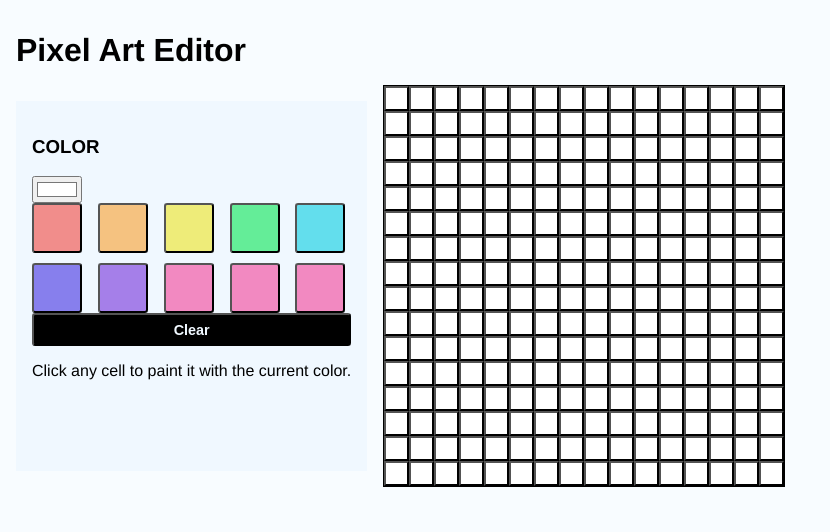
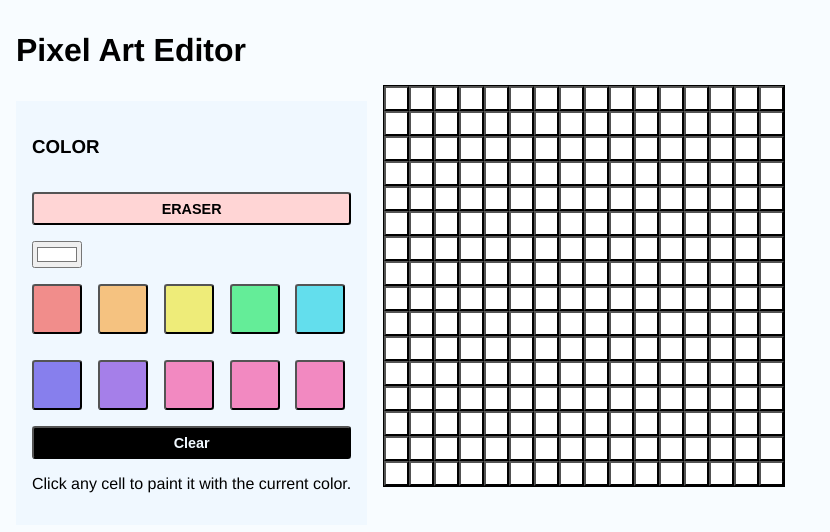
Before and after one commit to allenres/pixel-art-maker, a React (Vite) app: page / in a window 1280 px wide. Shown: the top 532 px of the page, without its empty margins (0-830 px from the left). Built offline with nearby package versions, Linux system fonts and the light colour scheme.

Commit message:
add eraser

```diff
--- a/src/MainSection.css
+++ b/src/MainSection.css
@@ -2,6 +2,13 @@ h1 {
     margin: 1rem;
     margin-top: 2rem;
 }
+
+#eraser {
+    margin-bottom: 1rem;
+    background-color: rgb(255, 213, 213);
+    color: black;
+}
+
 .container {
     display: flex;
 }
@@ -47,12 +54,16 @@ h1 {
     width: 50px;
 }
 
-
 .color-box{
     background-color: grey;
 }
+
 .default-colors{
     display: grid;
     grid-template-columns: 1fr 1fr 1fr 1fr 1fr;
     gap: 10px;
 }
+
+.colorPicker button {
+    margin-top: 1rem;
+}
--- a/src/MainSection.jsx
+++ b/src/MainSection.jsx
@@ -52,6 +52,7 @@ export default function MainSection() {
             <div className="container">
                 <div className="colorPicker">
                     <h3>COLOR</h3>
+                    <button id="eraser" onClick={() => setColor("#FFF")}>ERASER</button>
                     <input
                         type="color"
                         value={color}
```
